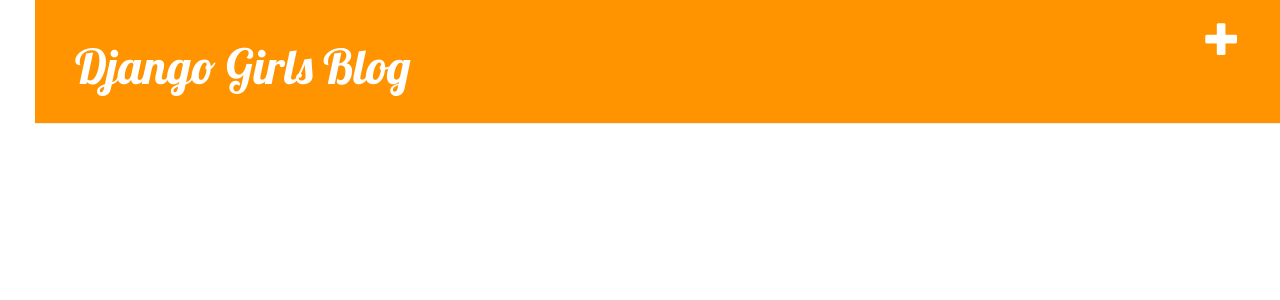
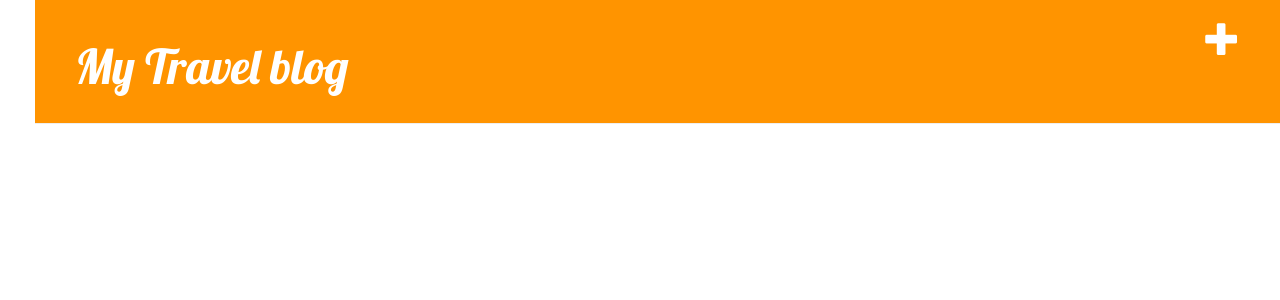
Before and after one commit to Kiraflower/my-first-blog, a Django app: page / in a window 1280 px wide. Shown: the top 300 px of the page. Run offline with Django 3.2, Linux system fonts and the light colour scheme; data that the repository does not hold is empty; some libraries are stand-ins or nearby versions.

Commit message:
Name blog change

```diff
--- a/blog/templates/blog/base.html
+++ b/blog/templates/blog/base.html
@@ -1,7 +1,7 @@
 {% load staticfiles %}
 <html>
     <head>
-        <title>Django Girls blog</title>
+        <title>My Travel blog</title>
         <link rel="stylesheet" href="//maxcdn.bootstrapcdn.com/bootstrap/3.2.0/css/bootstrap.min.css">
         <link rel="stylesheet" href="//maxcdn.bootstrapcdn.com/bootstrap/3.2.0/css/bootstrap-theme.min.css">
         <link href='//fonts.googleapis.com/css?family=Lobster&subset=latin,latin-ext' rel='stylesheet' type='text/css'>
@@ -10,7 +10,7 @@
     <body>
     <div class="page-header">
         <a href="{% url 'blog.views.post_new' %}" class="top-menu"><span class="glyphicon glyphicon-plus"></span></a>
-        <h1><a href="/">Django Girls Blog</a></h1>
+        <h1><a href="/">My Travel blog</a></h1>
     </div>
     <div class="content container">
         <div class="row">
```
